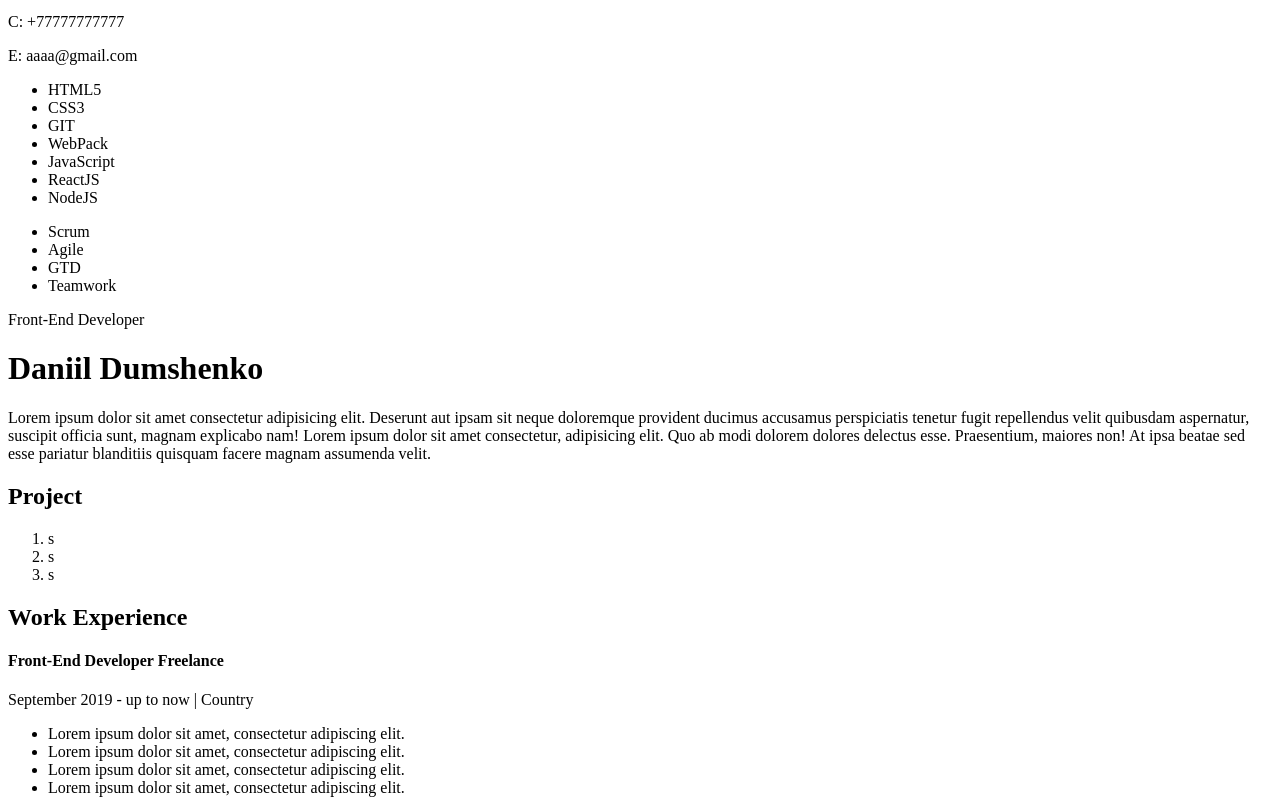
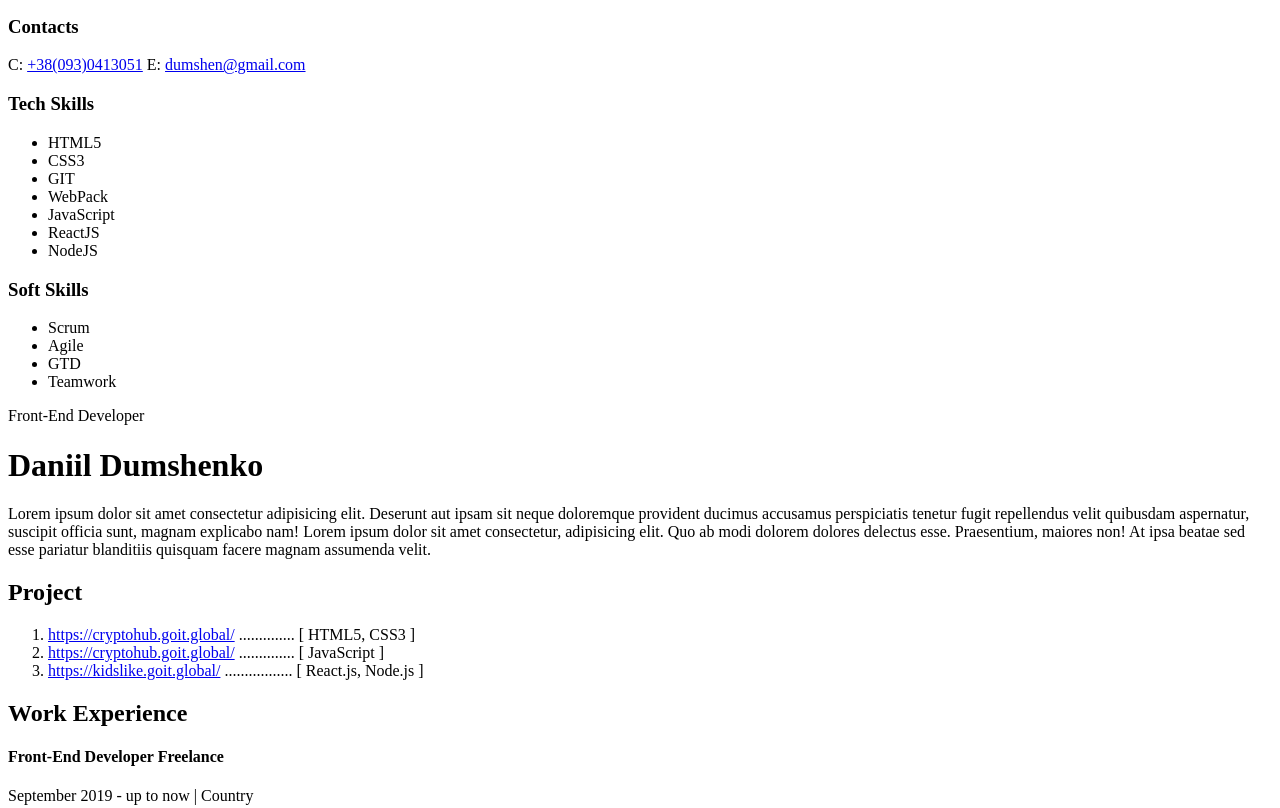
Before and after one commit to LastStap/My-resume, a plain HTML site: page index.html in a window 1280 px wide. Shown: the part 29-837 px from the top of the page. Drawn offline with Linux system fonts and the light colour scheme.

Commit message:
Final html part

```diff
--- a/index.html
+++ b/index.html
@@ -10,16 +10,20 @@
 
     <div class = "main_Project_Screen">                     <!-- Основной лист на котором и будет резюме -->
 
-        <div class="black_block">                           <!-- Блок, в котором есть информация обо мне и мои навыки-->
-
+            <!-- <div class="black_block"> -->              <!-- Блок, в котором есть информация обо мне и мои навыки -->
+        <aside>
             <img src="#" alt="#">                           <!-- моё фото-->
 
             <div class="Contacts">
-                <p>C: +77777777777</p>
-                <p>E: aaaa@gmail.com</p>
+                <h3>Contacts</h3>
+                <span>C:</span>
+                <a href="tel: +38(093)0413051">+38(093)0413051</a>
+                <span>E:</span>
+                <a href="dumshen@gmail.com">dumshen@gmail.com</a>
             </div>
 
             <div class="tech_Skills">                       <!-- Мои навыки-->
+                <h3>Tech Skills</h3>
                 <ul>
                     <li>HTML5</li>
                     <li>CSS3</li>
@@ -32,6 +36,7 @@
             </div>
 
             <div class="soft_skills">                       <!--мои умения -->
+                <h3>Soft Skills</h3>
                 <ul>
                     <li>Scrum</li>
                     <li>Agile</li>
@@ -40,7 +45,8 @@
                 </ul>
             </div>
 
-        </div>
+            <!-- </div> -->
+        </aside>
 
         <div class="white_Block">                           <!-- Это блок, в котором есть описание меня, как специалиста -->
 
@@ -58,9 +64,23 @@
             <div class="project_block">                     <!-- Блок с проэктами -->
                 <h2>Project</h2>
                 <ol>
-                    <li>s</li>
-                    <li>s</li>
-                    <li>s</li>
+                    <li>
+                        <a href="https://cryptohub.goit.global/">https://cryptohub.goit.global/</a>
+                        <span>..............</span>
+                        <span>[ HTML5, CSS3 ]</span>
+                    </li>
+
+                    <li>
+                        <a href="https://cryptohub.goit.global/">https://cryptohub.goit.global/</a>
+                        <span>..............</span>
+                        <span>[ JavaScript ]</span>
+                    </li>
+
+                    <li>
+                        <a href="https://kidslike.goit.global/">https://kidslike.goit.global/</a>
+                        <span>.................</span>
+                        <span>[ React.js, Node.js ]</span>
+                    </li>
                 </ol>
             </div>
 
@@ -76,7 +96,7 @@
                 </ul>
             </div>
 
-                <div class="first_Work">
+                <div class="first_Work">                    <!-- Блок с моей первой работой-->
                     <h4>Manager Roga & Kopyta New</h4>
                     <p>March 2015 - October 2018   |   Country</p>
                     <ul>
@@ -86,7 +106,7 @@
                     </ul>
                 </div>
 
-                <div class="second_Work">
+                <div class="second_Work">                    <!-- блок с моей второй работой-->
                     <h4>Manager Roga & Kopyta LLC </h4>
                     <p>June 2014 - February 2015   |   Country</p>
                     <ul>
@@ -97,7 +117,7 @@
 
                 </div>
 
-                <div class="education">
+                <div class="education">                      <!-- блок с моим образованием-->
                     <h2>Education</h2>
                     <h4>National University of Radioelectronics</h4>
                     <h5>Management</h5>
```
